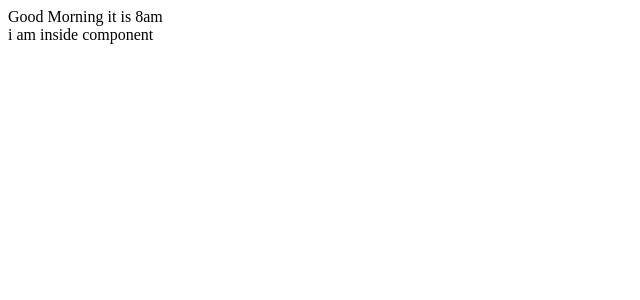
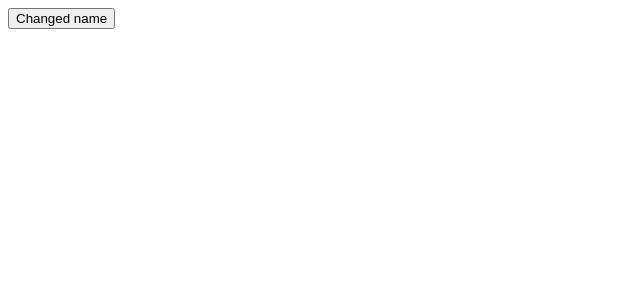
Before and after one commit to 1tav0/FullReactNotes, a React app: page / in a window 1280 px wide. Shown: the top 300 px of the page, without its empty margins (0-640 px from the left). Built offline with nearby package versions, Linux system fonts and the light colour scheme.

Commit message:
destructuring

```diff
--- /dev/null
+++ b/src/App.jsx
@@ -0,0 +1,12 @@
+import Button from "./Button.jsx";
+import React from "react";
+const App = () => {
+  const handleClickAction = () => {
+    console.log("I was clicked from the parent");
+  }
+  return <Button
+    clickAction={handleClickAction}
+  >Changed name</Button>
+}
+
+export {App};
--- /dev/null
+++ b/src/Button.jsx
@@ -0,0 +1,18 @@
+import React from 'react'
+
+const Button = (props) => {
+  const { children, clickAction } = props;
+  //this makes the click listener local what about when we have a large set of files and we want to share the component and handle the clickable listener on their side when we make use of it ?
+  const handleClick = () => {
+    clickAction()
+  }
+  return (
+    <button
+      onClick={handleClick}
+    >
+    {children}
+    </button>
+  )
+}
+
+export default Button
--- a/src/index.js
+++ b/src/index.js
@@ -1,27 +1,8 @@
 import React from "react";
 import ReactDOM from "react-dom/client";
-
-const isMorning = true;
-const morningText = "Good Morning";
-const afterNoonText = "Good Afternoon";
-
-const handleClick = (state) => {
-  console.log('I was clicked', state);
-}
-
-const morningElement = <div>{morningText} <span
-  onClick={()=>handleClick(morningText)}
->it is 8am</span></div>
-const afterNoonElement = <div>{afterNoonText} it is 6pm</div>
-const greetingElement = isMorning ? morningElement : afterNoonElement
-
-//a component returns react elements
-const GreetingComponent = function () {
-  return <>
-    {greetingElement}
-    i am inside component
-  </>
-}
+import {App} from "./App.jsx";
 
 const root = ReactDOM.createRoot(document.getElementById("root"));
-root.render(GreetingComponent());
+root.render(<App />);
+
+//video stopped at 2:23
```
